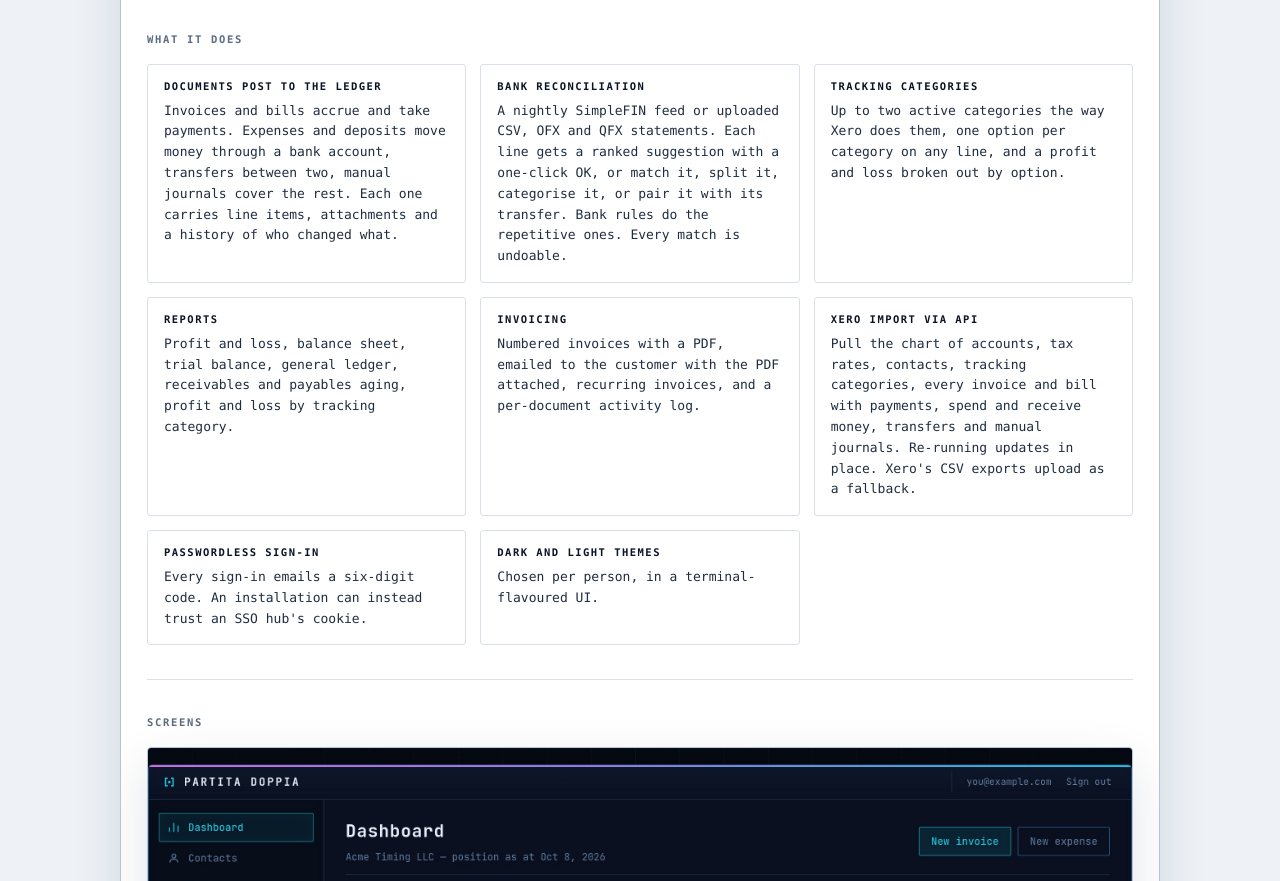
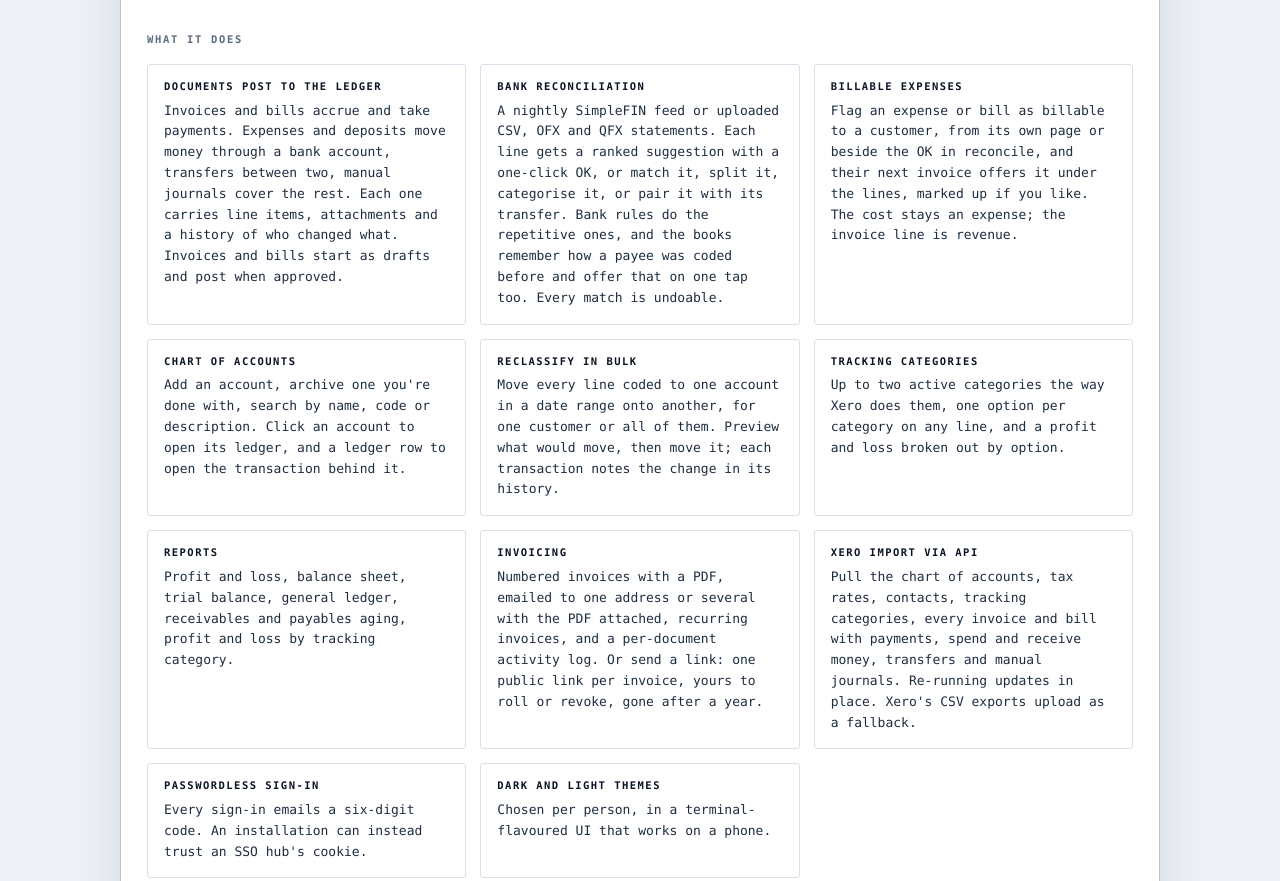
Before and after one commit to joelgaff/partitadoppia-site, a plain HTML site: page index.html in a window 1280 px wide. Shown: the part 532-1413 px from the top of the page. Drawn offline with Linux system fonts and the light colour scheme.

Commit message:
What it does: billable expenses, the chart of accounts, bulk reclassify, share links and several recipients

```diff
--- a/index.html
+++ b/index.html
@@ -368,14 +368,17 @@
       <section id="features">
         <h2 class="label">What it does</h2>
         <ul class="features">
-          <li><strong>Documents post to the ledger</strong>Invoices and bills accrue and take payments. Expenses and deposits move money through a bank account, transfers between two, manual journals cover the rest. Each one carries line items, attachments and a history of who changed what.</li>
-          <li><strong>Bank reconciliation</strong>A nightly SimpleFIN feed or uploaded CSV, OFX and QFX statements. Each line gets a ranked suggestion with a one-click OK, or match it, split it, categorise it, or pair it with its transfer. Bank rules do the repetitive ones. Every match is undoable.</li>
+          <li><strong>Documents post to the ledger</strong>Invoices and bills accrue and take payments. Expenses and deposits move money through a bank account, transfers between two, manual journals cover the rest. Each one carries line items, attachments and a history of who changed what. Invoices and bills start as drafts and post when approved.</li>
+          <li><strong>Bank reconciliation</strong>A nightly SimpleFIN feed or uploaded CSV, OFX and QFX statements. Each line gets a ranked suggestion with a one-click OK, or match it, split it, categorise it, or pair it with its transfer. Bank rules do the repetitive ones, and the books remember how a payee was coded before and offer that on one tap too. Every match is undoable.</li>
+          <li><strong>Billable expenses</strong>Flag an expense or bill as billable to a customer, from its own page or beside the OK in reconcile, and their next invoice offers it under the lines, marked up if you like. The cost stays an expense; the invoice line is revenue.</li>
+          <li><strong>Chart of accounts</strong>Add an account, archive one you're done with, search by name, code or description. Click an account to open its ledger, and a ledger row to open the transaction behind it.</li>
+          <li><strong>Reclassify in bulk</strong>Move every line coded to one account in a date range onto another, for one customer or all of them. Preview what would move, then move it; each transaction notes the change in its history.</li>
           <li><strong>Tracking categories</strong>Up to two active categories the way Xero does them, one option per category on any line, and a profit and loss broken out by option.</li>
           <li><strong>Reports</strong>Profit and loss, balance sheet, trial balance, general ledger, receivables and payables aging, profit and loss by tracking category.</li>
-          <li><strong>Invoicing</strong>Numbered invoices with a PDF, emailed to the customer with the PDF attached, recurring invoices, and a per-document activity log.</li>
+          <li><strong>Invoicing</strong>Numbered invoices with a PDF, emailed to one address or several with the PDF attached, recurring invoices, and a per-document activity log. Or send a link: one public link per invoice, yours to roll or revoke, gone after a year.</li>
           <li><strong>Xero import via API</strong>Pull the chart of accounts, tax rates, contacts, tracking categories, every invoice and bill with payments, spend and receive money, transfers and manual journals. Re-running updates in place. Xero's CSV exports upload as a fallback.</li>
           <li><strong>Passwordless sign-in</strong>Every sign-in emails a six-digit code. An installation can instead trust an SSO hub's cookie.</li>
-          <li><strong>Dark and light themes</strong>Chosen per person, in a terminal-flavoured UI.</li>
+          <li><strong>Dark and light themes</strong>Chosen per person, in a terminal-flavoured UI that works on a phone.</li>
         </ul>
       </section>
 
```
